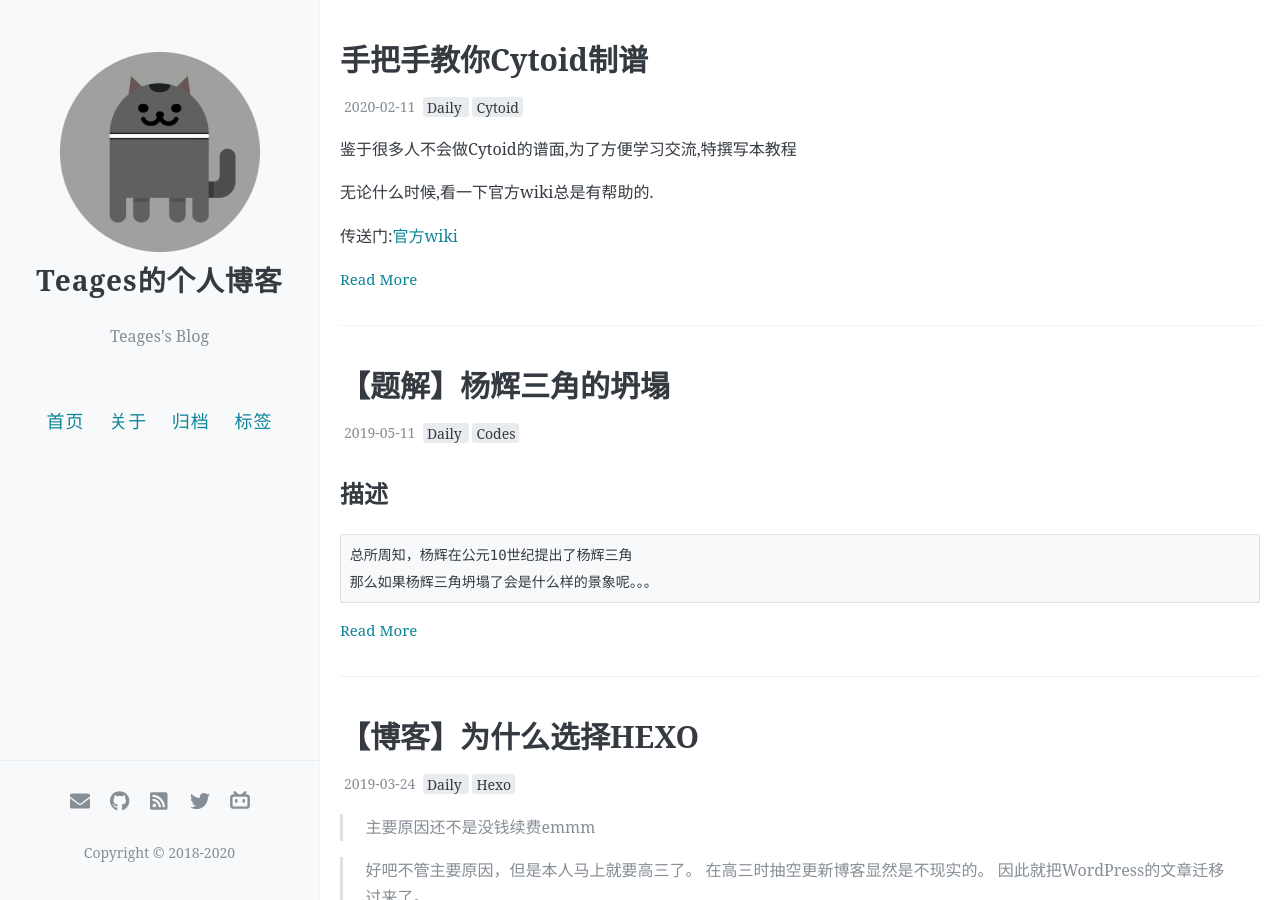
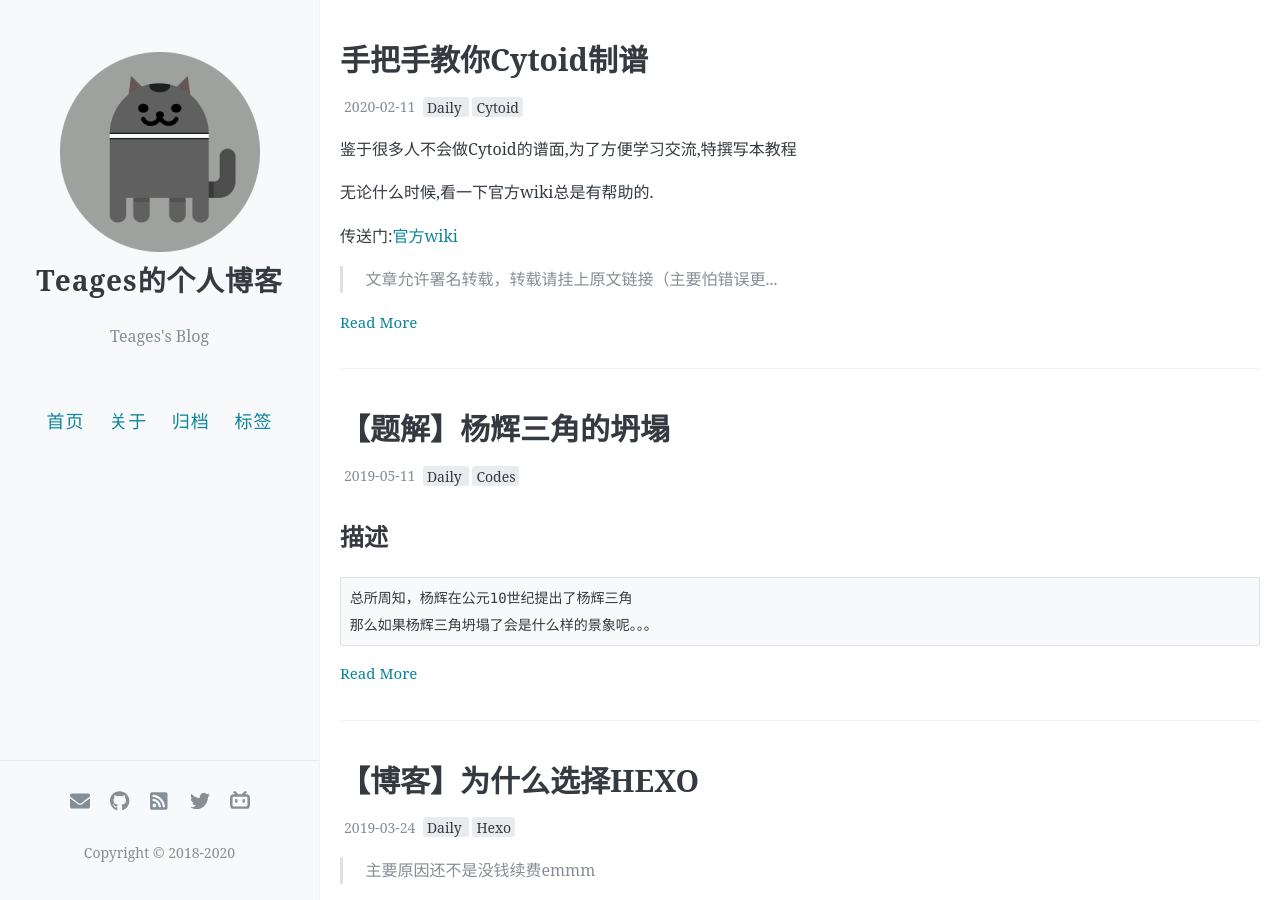
Before and after one commit to Teages/teages.github.io, a Jekyll site: the page built from index.html, in a window 1280 px wide and 900 px high. Built offline with Jekyll 4.4.1, drawn with Linux system fonts in a browser that asks for light colours; the list of posts is cut into pages by our own code; comment, search, counter and statistics services are not loaded.

Commit message:
Update 2019-01-28-cytoid.md

```diff
--- a/_posts/2019-01-28-cytoid.md
+++ b/_posts/2019-01-28-cytoid.md
@@ -8,12 +8,13 @@
 toc: true
 ---
 
-
 鉴于很多人不会做Cytoid的谱面,为了方便学习交流,特撰写本教程
 
 无论什么时候,看一下官方wiki总是有帮助的.
 
 传送门:[官方wiki](https://github.com/Teages/Cytoid-wiki-Chinese/)
+
+> 文章允许署名转载，转载请挂上原文链接（主要怕错误更正不能及时通知到位）
 
 <!-- more -->
 
@@ -23,6 +24,7 @@
 
 > 2020/2/21 更规范化的音频剪辑方法,见[第二步 : 调整音频](#第二步--调整音频)
 
+文章欢迎在下方评论区指正（需要登录GitHub）
 
 # 准备工作
 
```
